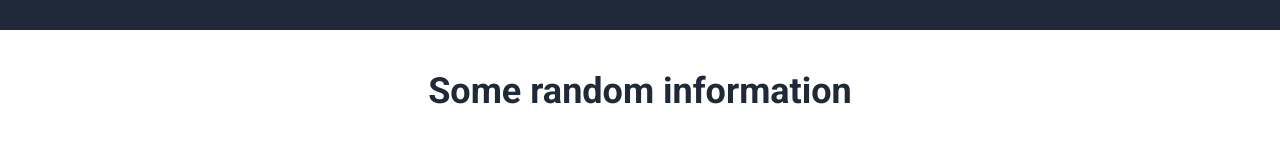
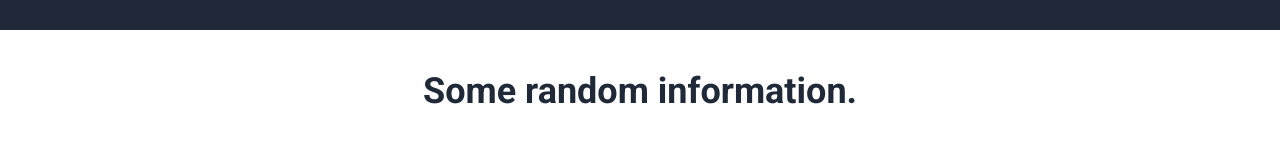
Before and after one commit to May-14/odin-landing-page-v2, a plain HTML site: page index.html in a window 1280 px wide. Shown: the part 410-560 px from the top of the page. Drawn offline with Linux system fonts and the light colour scheme.

Commit message:
fix typo in sect 2
h2 was missing a period at the end

```diff
--- a/index.html
+++ b/index.html
@@ -30,7 +30,7 @@
             </div>
         </div>
         <div class="section-2">
-            <h2>Some random information</h2>
+            <h2>Some random information.</h2>
             <div>
                 <div>
                     <div class="box"></div>
```
